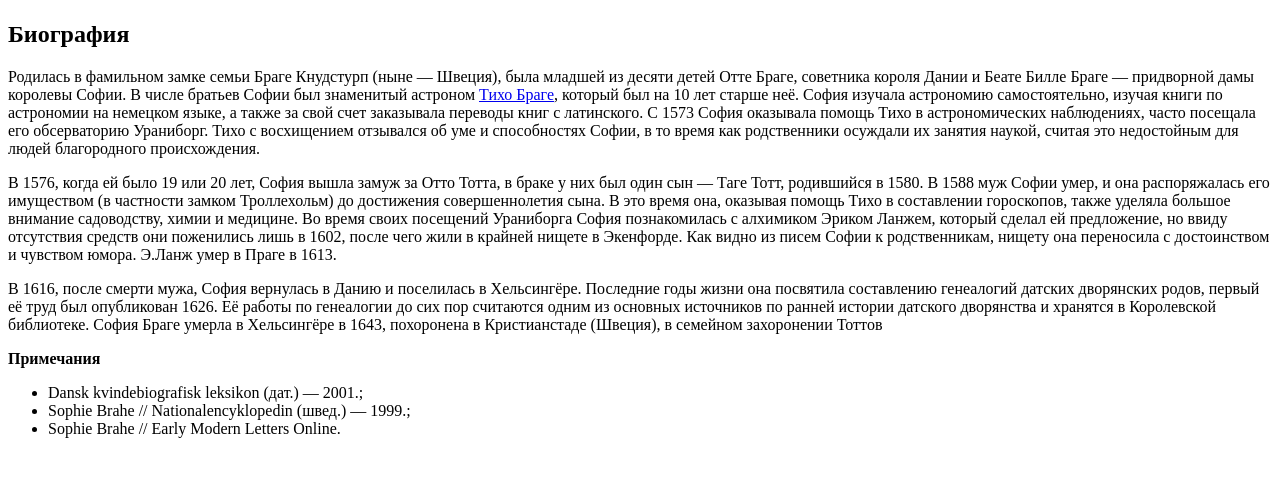
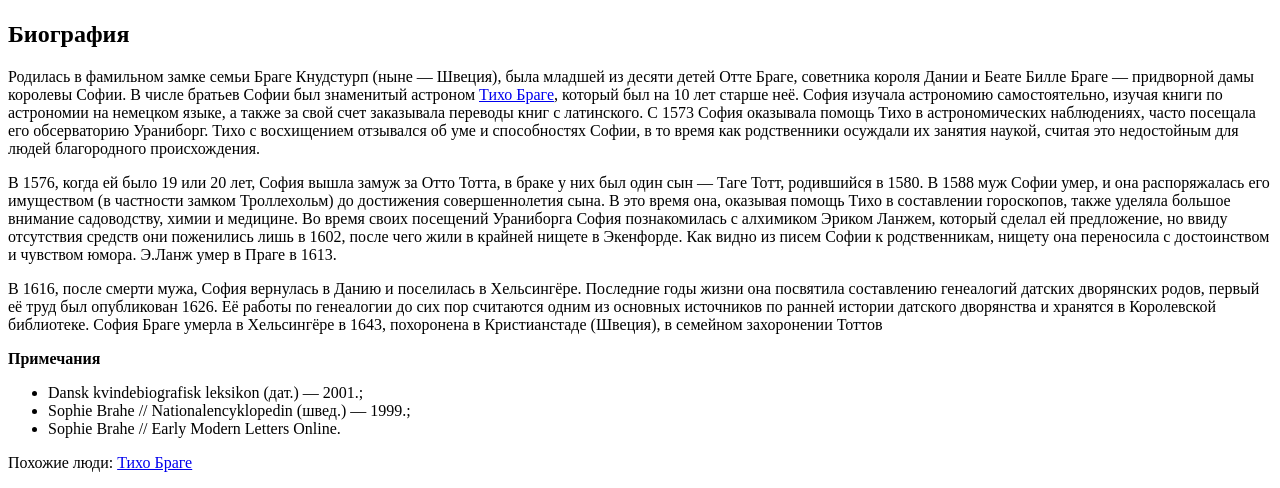
Before and after one commit to Olga519/astro, a plain HTML site: page index.html in a window 1280 px wide. Shown: the part 383-871 px from the top of the page. Before the commit the page ends 837 px from the top, so only its background shows below. Drawn offline with Linux system fonts and the light colour scheme.

Commit message:
updated links

```diff
--- a/index.html
+++ b/index.html
@@ -10,7 +10,7 @@
     <h1>Браге София</h1>
     <img src="https://upload.wikimedia.org/wikipedia/commons/b/b9/Sophie_Brahe_portrait.jpg" alt="Браге София" srcset="">
    <h2>Биография</h2>
-    <p>Родилась в фамильном замке семьи Браге Кнудстурп (ныне — Швеция), была младшей из десяти детей Отте Браге, советника короля Дании и Беате Билле Браге — придворной дамы королевы Софии. В числе братьев Софии был знаменитый астроном <a href="https://ru.wikipedia.org/wiki/%D0%91%D1%80%D0%B0%D0%B3%D0%B5,_%D0%A2%D0%B8%D1%85%D0%BE">Тихо Браге</a>, который был на 10 лет старше неё. София изучала астрономию самостоятельно, изучая книги по астрономии на немецком языке, а также за свой счет заказывала переводы книг с латинского. С 1573 София оказывала помощь Тихо в астрономических наблюдениях, часто посещала его обсерваторию Ураниборг. Тихо с восхищением отзывался об уме и способностях Софии, в то время как родственники осуждали их занятия наукой, считая это недостойным для людей благородного происхождения.
+    <p>Родилась в фамильном замке семьи Браге Кнудстурп (ныне — Швеция), была младшей из десяти детей Отте Браге, советника короля Дании и Беате Билле Браге — придворной дамы королевы Софии. В числе братьев Софии был знаменитый астроном <a href="https://ru.wikipedia.org/wiki/%D0%91%D1%80%D0%B0%D0%B3%D0%B5,_%D0%A2%D0%B8%D1%85%D0%BE" target="_blank">Тихо Браге</a>, который был на 10 лет старше неё. София изучала астрономию самостоятельно, изучая книги по астрономии на немецком языке, а также за свой счет заказывала переводы книг с латинского. С 1573 София оказывала помощь Тихо в астрономических наблюдениях, часто посещала его обсерваторию Ураниборг. Тихо с восхищением отзывался об уме и способностях Софии, в то время как родственники осуждали их занятия наукой, считая это недостойным для людей благородного происхождения.
 
     </p>
     <p>В 1576, когда ей было 19 или 20 лет, София вышла замуж за  Отто Тотта, в браке у них был один сын — Таге Тотт, родившийся в 1580. В 1588 муж Софии умер, и она распоряжалась его имуществом (в частности замком Троллехольм) до достижения совершеннолетия сына. В это время она, оказывая помощь Тихо в составлении гороскопов, также уделяла большое внимание садоводству, химии и медицине. Во время своих посещений Ураниборга София познакомилась с алхимиком Эриком Ланжем, который сделал ей предложение, но ввиду отсутствия средств они поженились лишь в 1602, после чего жили в крайней нищете в Экенфорде. Как видно из писем Софии к родственникам, нищету она переносила с достоинством и чувством юмора. Э.Ланж умер в Праге в 1613.
@@ -24,6 +24,7 @@
     <li>Sophie Brahe // Nationalencyklopedin (швед.) — 1999.;</li>
     <li>Sophie Brahe // Early Modern Letters Online.</li>
   </ul>
+<p>Похожие люди: <a href="https://uk.wikipedia.org/wiki/%D0%A2%D0%B8%D1%85%D0%BE_%D0%91%D1%80%D0%B0%D0%B3%D0%B5" target="_blank">Тихо Браге</a></p>
 
 
 </body>
```
